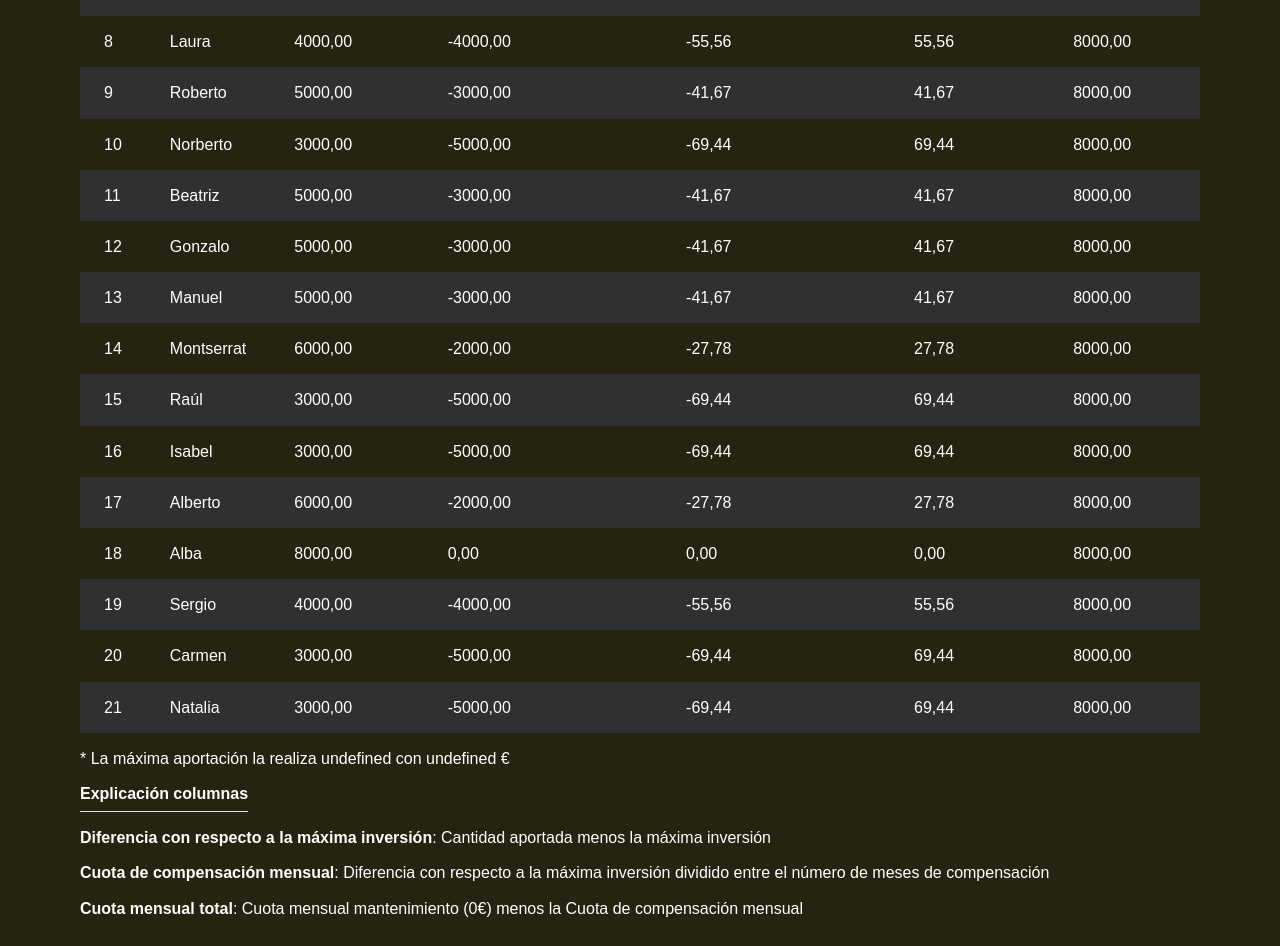
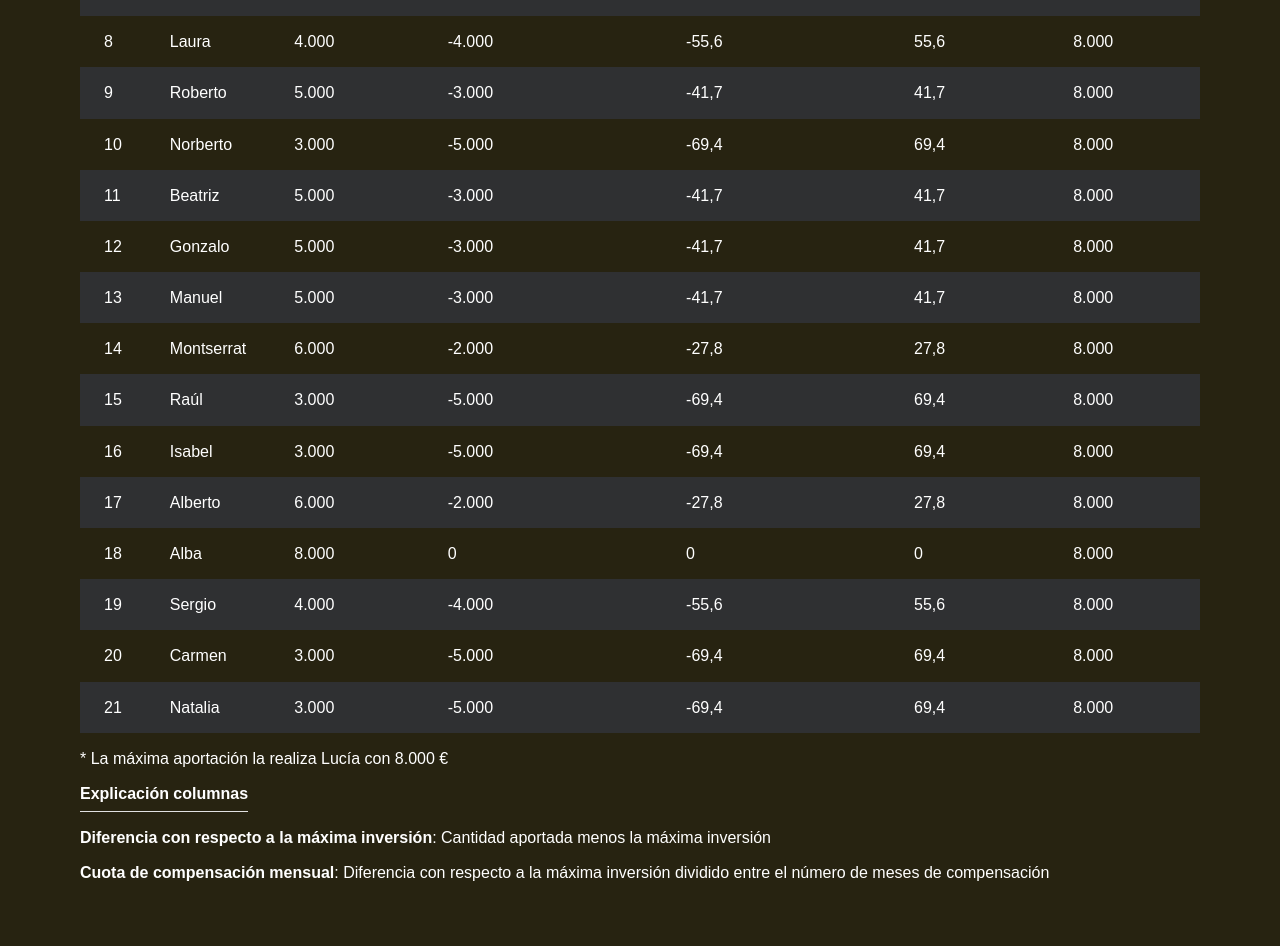
Before and after one commit to LuisSevillano/epic-life-table, a SvelteKit app: page / in a window 1280 px wide. Shown: the part 906-1852 px from the top of the page. After the commit the page ends 1821 px from the top, so only its background shows below. Built offline with nearby package versions, Linux system fonts and the light colour scheme.

Commit message:
Usa stores

```diff
--- a/src/lib/components/Table.svelte
+++ b/src/lib/components/Table.svelte
@@ -1,6 +1,6 @@
 <script>
-	import { years, maintenance } from '../../stores/stores.js';
-	import { members } from '../data.js';
+	import { years, maintenance, max, data, maxItemIndex, maxItem } from '../../stores/stores.js';
+	import { randomNames } from '../data.js';
 	const cols = [
 		'id',
 		'nombre',
@@ -10,39 +10,56 @@
 		'Cuota mensual total',
 		'Total invertido'
 	];
-	const max = Math.max(...members.map((d) => d['inversión inicial']));
-	const maxItemIndex = members.map((d) => d['inversión inicial']).indexOf(max);
-	const maxItem = members[maxItemIndex];
+	console.log($maxItemIndex);
+	let newRow = [...cols];
 
-	$: months = $years * 12;
+	function getRandomName() {
+		return randomNames[Math.floor(Math.random() * randomNames.length)];
+	}
 
-	$: data = members.map((d, i) => {
-		const value = d['inversión inicial'];
+	function getNewRow(incomingData) {
+		let value = 0;
+		try {
+			value = parseFloat(incomingData[2]);
+		} catch (error) {}
 		const diff = value - max;
 		const compensacionMensual = diff / months;
 		const cuotaMensualTotal = $maintenance - compensacionMensual;
 		const total = value + cuotaMensualTotal * months;
+		const i = data.length;
+		const nombre = getRandomName();
 		return {
 			id: i + 1,
-			nombre: d.nombre,
+			nombre,
 			'inversión inicial': value,
 			value,
-			name: d.nombre,
+			name: nombre,
 			'Diferencia con respecto a la máxima inversión': diff,
 			'Cuota de compensación mensual': compensacionMensual,
 			'Cuota mensual total': cuotaMensualTotal,
 			'Total invertido': total
 		};
-	});
+	}
+
+	function addRow() {
+		let value = parseFloat(newRow[2]);
+		if (!isNaN(value)) {
+			$max = Math.max(value, Math.max(...$data.map((d) => d['inversión inicial'])));
+			const incomingRow = getNewRow(newRow);
+			$data = [...$data, incomingRow];
+			newRow = [...cols];
+		}
+	}
 
 	function format(n) {
 		if (n !== undefined) {
-			return n.toLocaleString('pt-PT', {
-				minimumFractionDigits: 2,
-				maximumFractionDigits: 2
+			return n.toLocaleString('es-AR', {
+				minimumFractionDigits: 0,
+				maximumFractionDigits: 1
 			});
 		}
 	}
+
 	let sortBy = { col: 'id', ascending: true };
 	$: sort = (column) => {
 		if (sortBy.col == column) {
@@ -52,13 +69,12 @@
 			sortBy.ascending = true;
 		}
 
-		// Modifier to sorting function for ascending or descending
 		let sortModifier = sortBy.ascending ? 1 : -1;
 
 		let sort = (a, b) =>
 			a[column] < b[column] ? -1 * sortModifier : a[column] > b[column] ? 1 * sortModifier : 0;
 
-		data = data.sort(sort);
+		$data = $data.sort(sort);
 	};
 </script>
 
@@ -72,21 +88,35 @@
 			>
 		</thead>
 		<tbody>
-			{#each data as person, index}
+			{#each $data as person, index}
 				<tr>
 					{#each cols as colName, j}
 						{#if j === 0}
-							<td>{data[index][colName]}</td>
+							<td>{$data[index][colName]}</td>
 						{:else}
-							<td>{format(data[index][colName])}</td>
+							<td>{format($data[index][colName])}</td>
 						{/if}
 					{/each}
 				</tr>
 			{/each}
+			<!-- <tr style="color: grey">
+				{#each newRow as column, index}
+					{#if index === 2}
+						<td contenteditable="true" bind:innerHTML={column} />
+					{:else}
+						<td>{column}</td>
+					{/if}
+				{/each}
+				<button on:click={addRow}>add</button>
+			</tr> -->
 		</tbody>
 	</table>
 	<div class="table-details">
-		<p>* La máxima aportación la realiza {maxItem.name} con {maxItem.value} €</p>
+		<p>
+			* La máxima aportación la realiza {$maxItem['nombre']} con {format(
+				$maxItem['inversión inicial']
+			)} €
+		</p>
 		<h4>Explicación columnas</h4>
 		<p>
 			<b>Diferencia con respecto a la máxima inversión</b>: Cantidad aportada menos la máxima
@@ -96,10 +126,7 @@
 			<b>Cuota de compensación mensual</b>: Diferencia con respecto a la máxima inversión dividido
 			entre el número de meses de compensación
 		</p>
-		<p>
-			<b>Cuota mensual total</b>: Cuota mensual mantenimiento ({$maintenance}€) menos la Cuota de
-			compensación mensual
-		</p>
+		<p></p>
 	</div>
 </div>
 
@@ -132,6 +159,7 @@
 		text-indent: 0px;
 		border-color: inherit;
 		border-collapse: collapse;
+		margin-bottom: 1rem;
 	}
 	th {
 		cursor: pointer;
--- a/src/stores/stores.js
+++ b/src/stores/stores.js
@@ -1,4 +1,38 @@
-import { writable } from 'svelte/store';
+import { writable, derived } from 'svelte/store';
+import { members } from '../lib/data.js';
 
 export const years = writable(6);
+export const months = derived(years, ($years) => $years * 12);
 export const maintenance = writable(0);
+
+export const max = writable(Math.max(...members.map((d) => d['inversión inicial'])));
+export const data = derived([maintenance, max, months], ([$maintenance, $max, $months]) =>
+	members.map((d, i) => {
+		const value = d['inversión inicial'];
+		const diff = value - $max;
+		const compensacionMensual = diff / $months;
+		const cuotaMensualTotal = $maintenance - compensacionMensual;
+		const total = value + cuotaMensualTotal * $months;
+		const output = {
+			id: i + 1,
+			nombre: d.nombre,
+			'inversión inicial': value,
+			value,
+			name: d.nombre,
+			'Diferencia con respecto a la máxima inversión': diff,
+			'Cuota de compensación mensual': compensacionMensual,
+			'Cuota mensual total': cuotaMensualTotal,
+			'Total invertido': total
+		};
+
+		return output;
+	})
+);
+
+export const maxItemIndex = derived([data, max], ([$data, $max]) =>
+	$data.map((d) => d['inversión inicial']).indexOf($max)
+);
+export const maxItem = derived(
+	[data, maxItemIndex],
+	([$data, $maxItemIndex]) => $data[$maxItemIndex]
+);
```
